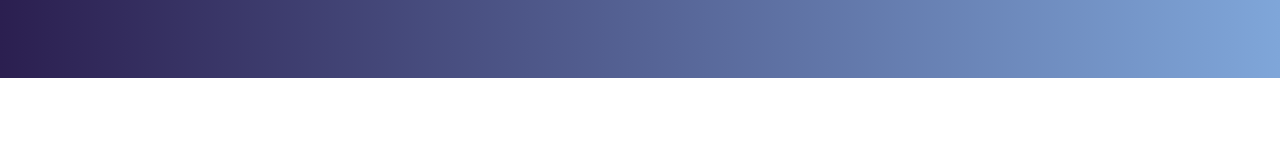
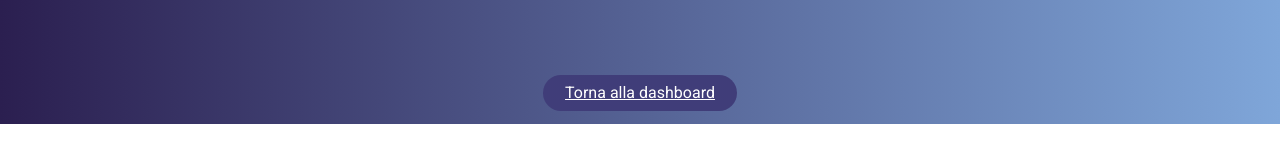
Before and after one commit to MaddalenaRen/vinicola-fe, a React (Vite) app: page /#/link in a window 1280 px wide. Shown: the part 585-748 px from the top of the page. Built offline with nearby package versions, Linux system fonts and the light colour scheme.

Commit message:
Update LinkPage.tsx

```diff
--- a/src/pages/LinkPage.tsx
+++ b/src/pages/LinkPage.tsx
@@ -1,3 +1,4 @@
+import { Link } from "react-router-dom";
 
 const LinkPage = () => {
   return (
@@ -8,16 +9,26 @@ const LinkPage = () => {
           <p>Email: ileniarennella@gmail.com</p>
         </div>
 
-          <div className="mt-3 mb-10 text-center" style={{ marginBottom: "200px" }}>
+        <div
+          className="mt-3 mb-10 text-center"
+          style={{ marginBottom: "200px" }}
+        >
           <p className="text-white">LinkedIn:</p>
 
-            <img src="https://res.cloudinary.com/dosteirbe/image/upload/v1753812347/Id27Mn_ddvq6r.png" alt="" width="30%" height="30%" />
-
+          <img
+            src="https://res.cloudinary.com/dosteirbe/image/upload/v1753812347/Id27Mn_ddvq6r.png"
+            alt=""
+            width="30%"
+            height="30%"
+          />
         </div>
 
-          <div></div>
+        <div className="d-flex justify-content-center">
+          <Link to="/dashboard" className="custom-button btn-salva">
+            Torna alla dashboard
+          </Link>
         </div>
-
+      </div>
     </>
   );
 };
```
Lines whose indentation alone changed are shown as unchanged.
